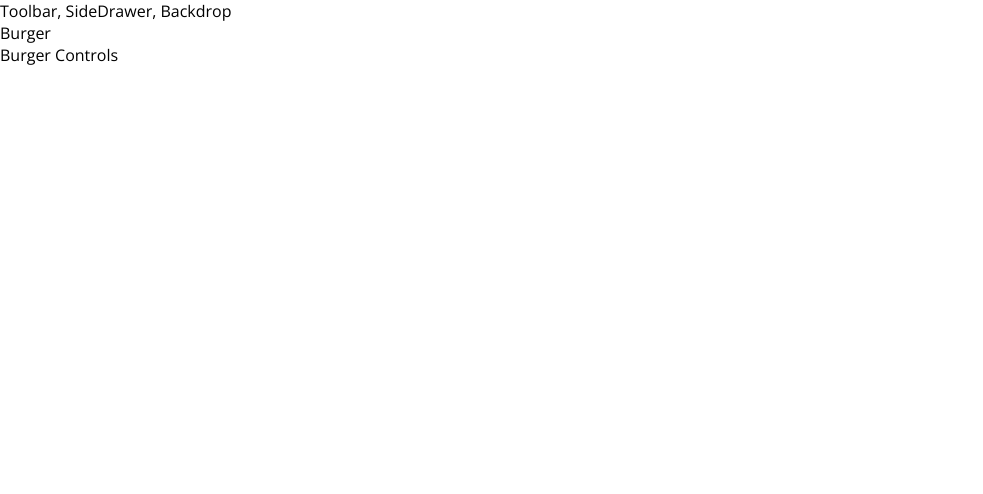
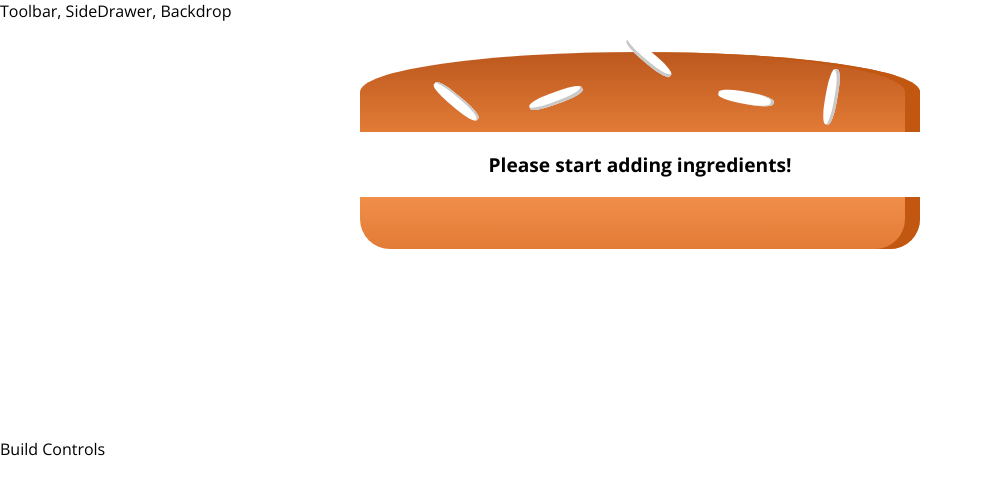
Before and after one commit to BagmanG/burger-builder, a React (Create React App) app: page / in a window 1280 px wide. Shown: the top 494 px of the page, without its empty margins (0-983 px from the left). Built offline with nearby package versions, Linux system fonts and the light colour scheme.

Commit message:
Add components with stylings

```diff
--- /dev/null
+++ b/src/components/Burger/Burger.js
@@ -0,0 +1,29 @@
+import React from 'react';
+import classes from './Burger.module.css';
+import BurgerIngredient from './BurgerIngredient/BurgerIngredient';
+
+const burger = props => {
+    let transformedIngredients = Object.keys(props.ingredients)
+        .map(igKey => {
+            return [...Array(props.ingredients[igKey])].map((_, i) => {
+                return <BurgerIngredient key={igKey + i} type={igKey} />;
+            });
+        })
+        .reduce((arr, el) => {
+            return arr.concat(el);
+        }, []);
+
+    if (transformedIngredients.length === 0) {
+        transformedIngredients = <p>Please start adding ingredients!</p>;
+    }
+
+    return (
+        <div className={classes.Burger}>
+            <BurgerIngredient type='bread-top' />
+            {transformedIngredients}
+            <BurgerIngredient type='bread-bottom' />
+        </div>
+    );
+};
+
+export default burger;
--- /dev/null
+++ b/src/components/Burger/Burger.module.css
@@ -0,0 +1,16 @@
+.Burger {
+    width: 100%;
+    margin: auto;
+    height: 250px;
+    overflow: hidden;
+    text-align: center;
+    font-weight: bold;
+    font-size: 1.2rem;
+}
+
+@media (min-width: 1000px) and (min-height: 700px) {
+    .Burger {
+        width: 700px;
+        height: 400px;
+    }
+}
--- /dev/null
+++ b/src/components/Burger/BurgerIngredient/BurgerIngredient.js
@@ -0,0 +1,45 @@
+import React, { Component } from 'react';
+import PropTypes from 'prop-types';
+import classes from './BurgerIngredient.module.css';
+
+class BurgerIngredient extends Component {
+    render() {
+        let ingredient = null;
+
+        switch (this.props.type) {
+            case 'bread-bottom':
+                ingredient = <div className={classes.BreadBottom}></div>;
+                break;
+            case 'bread-top':
+                ingredient = (
+                    <div className={classes.BreadTop}>
+                        <div className={classes.Seeds1}></div>
+                        <div className={classes.Seeds2}></div>
+                    </div>
+                );
+                break;
+            case 'meat':
+                ingredient = <div className={classes.Meat}></div>;
+                break;
+            case 'cheese':
+                ingredient = <div className={classes.Cheese}></div>;
+                break;
+            case 'salad':
+                ingredient = <div className={classes.Salad}></div>;
+                break;
+            case 'bacon':
+                ingredient = <div className={classes.Bacon}></div>;
+                break;
+            default:
+                ingredient = null;
+        }
+
+        return ingredient;
+    }
+}
+
+BurgerIngredient.propTypes = {
+    type: PropTypes.string.isRequired
+};
+
+export default BurgerIngredient;
--- /dev/null
+++ b/src/components/Burger/BurgerIngredient/BurgerIngredient.module.css
@@ -0,0 +1,113 @@
+.BreadBottom {
+    height: 13%;
+    width: 80%;
+    background: linear-gradient(#F08E4A, #e27b36);
+    border-radius: 0 0 30px 30px;
+    box-shadow: inset -15px 0 #c15711;
+    margin: 2% auto;
+}
+
+.BreadTop {
+    height: 20%;
+    width: 80%;
+    background: linear-gradient(#bc581e, #e27b36);
+    border-radius: 50% 50% 0 0;
+    box-shadow: inset -15px 0 #c15711;
+    margin: 2% auto;
+    position: relative;
+}
+
+.Seeds1 {
+    width: 10%;
+    height: 15%;
+    position: absolute;
+    background-color: white;
+    left: 30%;
+    top: 50%;
+    border-radius: 40%;
+    transform: rotate(-20deg);
+    box-shadow: inset -2px -3px #c9c9c9;
+}
+
+.Seeds1:after {
+    content: "";
+    width: 100%;
+    height: 100%;
+    position: absolute;
+    background-color: white;
+    left: -170%;
+    top: -260%;
+    border-radius: 40%;
+    transform: rotate(60deg);
+    box-shadow: inset -1px 2px #c9c9c9;
+  }
+
+.Seeds1:before {
+    content: "";
+    width: 100%;
+    height: 100%;
+    position: absolute;
+    background-color: white;
+    left: 180%;
+    top: -50%;
+    border-radius: 40%;
+    transform: rotate(60deg);
+    box-shadow: inset -1px -3px #c9c9c9;
+  }
+
+  .Seeds2 {
+    width: 10%;
+    height: 15%;
+    position: absolute;
+    background-color: white;
+    left: 64%;
+    top: 50%;
+    border-radius: 40%;
+    transform: rotate(10deg);
+    box-shadow: inset -3px 0 #c9c9c9;
+  }
+
+  .Seeds2:before {
+    content: "";
+    width: 100%;
+    height: 100%;
+    position: absolute;
+    background-color: white;
+    left: 150%;
+    top: -130%;
+    border-radius: 40%;
+    transform: rotate(90deg);
+    box-shadow: inset 1px 3px #c9c9c9;
+  }
+
+
+.Meat {
+    width: 80%;
+    height: 8%;
+    background: linear-gradient(#7f3608, #702e05);
+    margin: 2% auto;
+    border-radius: 15px;
+}
+
+.Cheese {
+    width: 90%;
+    height: 4.5%;
+    margin: 2% auto;
+    background: linear-gradient(#f4d004, #d6bb22);
+    border-radius: 20px;
+}
+
+.Salad {
+    width: 85%;
+    height: 7%;
+    margin: 2% auto;
+    background: linear-gradient(#228c1d, #91ce50);
+    border-radius: 20px;
+}
+
+.Bacon {
+    width: 80%;
+    height: 3%;
+    background: linear-gradient(#bf3813, #c45e38);
+    margin: 2% auto;
+}
--- a/src/components/Layout/Layout.js
+++ b/src/components/Layout/Layout.js
@@ -1,10 +1,11 @@
 import React from 'react';
 import Aux from '../../hoc/Aux';
+import classes from './Layout.module.css';
 
 const layout = props => (
     <Aux>
         <div>Toolbar, SideDrawer, Backdrop</div>
-        <main>{props.children}</main>
+        <main className={classes.Content}>{props.children}</main>
     </Aux>
 );
 
--- /dev/null
+++ b/src/components/Layout/Layout.module.css
@@ -0,0 +1,3 @@
+.Content {
+    margin-top: 16px;
+}
--- a/src/containers/BurgerBuilder/BurgerBuilder.js
+++ b/src/containers/BurgerBuilder/BurgerBuilder.js
@@ -1,13 +1,23 @@
 import React, { Component } from 'react';
 
 import Aux from '../../hoc/Aux';
+import Burger from '../../components/Burger/Burger';
 
 class BurgerBuilder extends Component {
+    state = {
+        ingredients: {
+            salad: 0,
+            bacon: 0,
+            cheese: 0,
+            meat: 0
+        }
+    };
+
     render() {
         return (
             <Aux>
-                <div>Burger</div>
-                <div>Burger Controls</div>
+                <Burger ingredients={this.state.ingredients} />
+                <div>Build Controls</div>
             </Aux>
         );
     }
```
Also changed, not shown: src/components/Burger/BuildControls/BuildControls.js (added, +8 -0 lines), src/components/Burger/BuildControls/BuildControls.module.css (added, +10 -0 lines).
